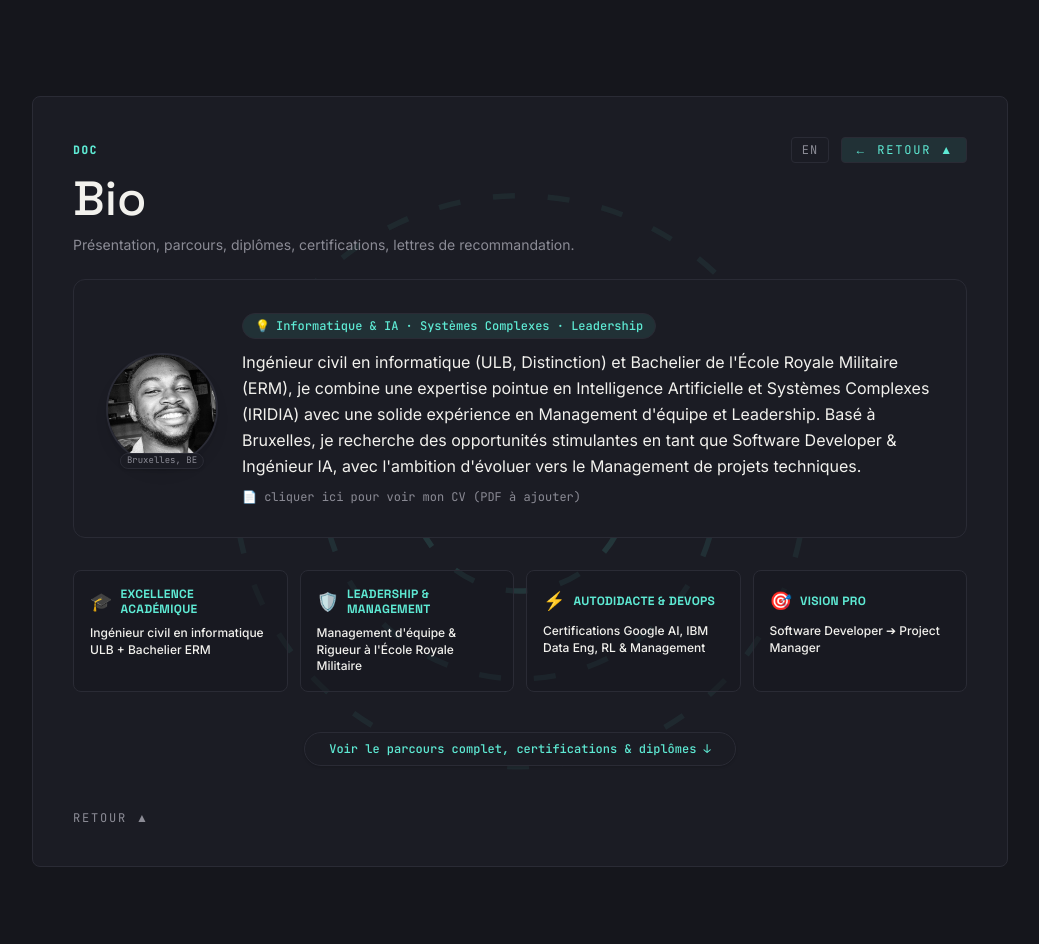
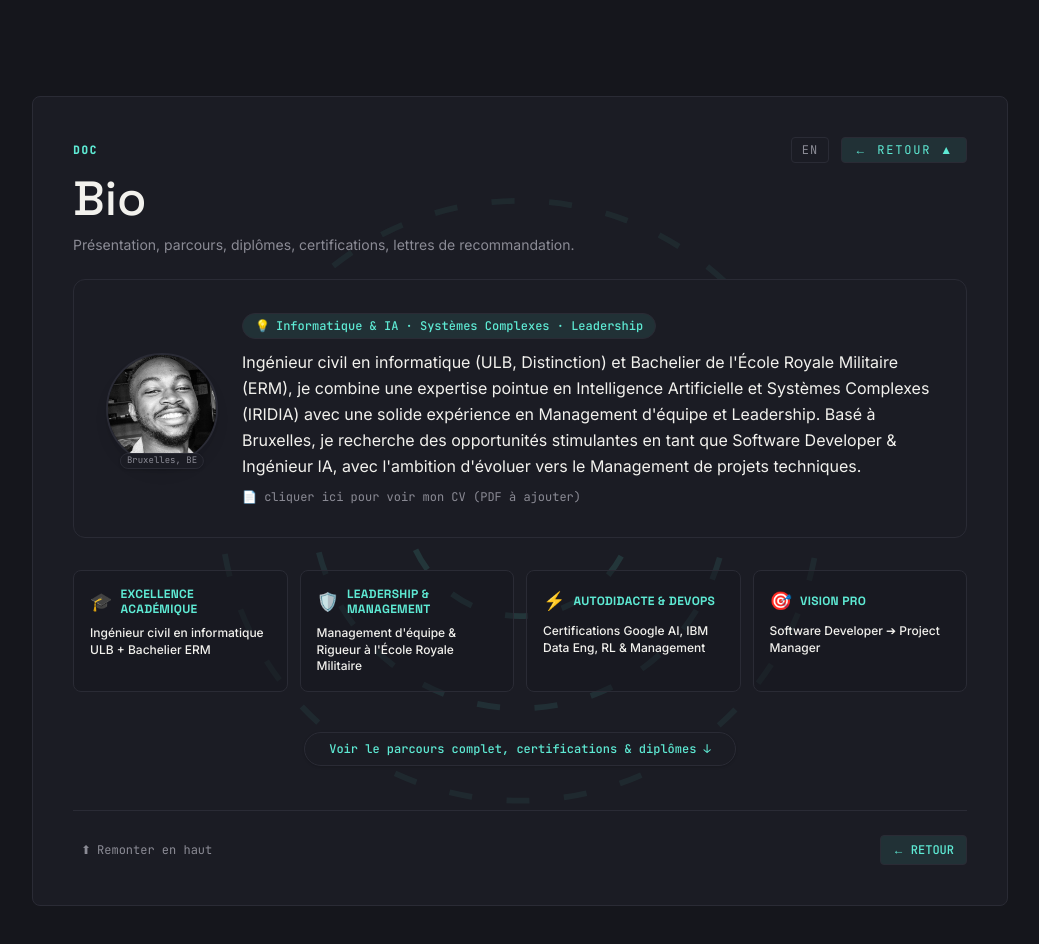
Before and after one commit to Vertu5/ndingaoba-oliviervertu, a Next.js app: page / in a window 1280 px wide. Both pictures are taken after a click on the button 310 px from the left and 358 px from the top of the page. Shown: the top 944 px of the page, without its empty margins (120-1159 px from the left). Built offline with nearby package versions, Linux system fonts and the light colour scheme.

Commit message:
feat(navigation): replace bottom return button with smooth Scroll To Top and Return To Menu buttons

```diff
--- a/app/components/Hub.tsx
+++ b/app/components/Hub.tsx
@@ -309,12 +309,26 @@ export default function Hub() {
                   <SectionChat sectionId={subOpen ? subOpen.id : open.id} />
                 )}
 
-                <button
-                  onClick={() => setOpenId(null)}
-                  className="font-mono mt-10 flex items-center gap-2 text-xs tracking-[0.15em] text-[var(--text-muted)] transition-colors hover:text-[var(--accent)]"
-                >
-                  {t.back} ▲
-                </button>
+                {/* Barre de navigation inférieure : Remonter en haut & Retour au menu */}
+                <div className="mt-10 pt-6 border-t border-[var(--border)] flex items-center justify-between font-mono text-xs">
+                  <button
+                    onClick={() => window.scrollTo({ top: 0, behavior: "smooth" })}
+                    className="inline-flex items-center gap-1.5 text-[var(--text-muted)] hover:text-[var(--accent)] transition-colors py-1.5 px-2 rounded hover:bg-[var(--bg)]"
+                  >
+                    <span>⬆</span>
+                    <span>{lang === "fr" ? "Remonter en haut" : "Scroll to top"}</span>
+                  </button>
+                  <button
+                    onClick={() => {
+                      window.scrollTo({ top: 0, behavior: "smooth" });
+                      setOpenId(null);
+                    }}
+                    className="inline-flex items-center gap-1.5 text-[var(--accent)] hover:underline border border-[var(--accent)]/30 rounded px-3 py-1.5 bg-[var(--accent)]/10 transition-colors hover:bg-[var(--accent)] hover:text-black font-medium"
+                  >
+                    <span>←</span>
+                    <span>{t.back}</span>
+                  </button>
+                </div>
               </div>
             </div>
           )}
```
